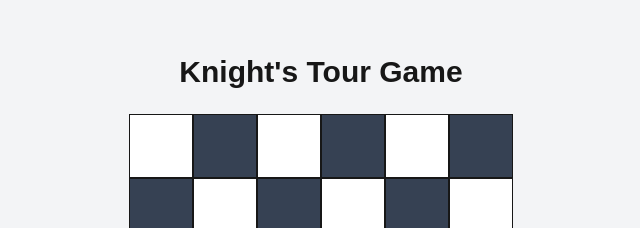
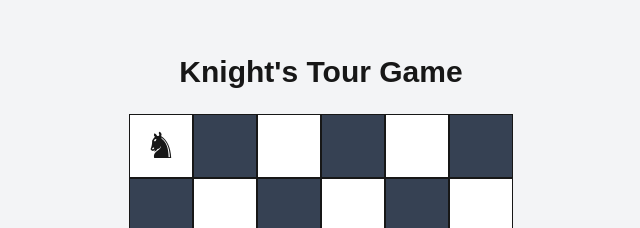
Before and after one commit to AnnieChi1020/knight-tour-game, a Next.js app: page /game in a window 1280 px wide. Shown: the part 124-352 px from the top of the page, without its empty margins (319-959 px from the left). Built offline with nearby package versions, Linux system fonts and the light colour scheme.

Commit message:
feat: display knight on the board at initial position (0,0)

```diff
--- a/src/app/game/components/Board.tsx
+++ b/src/app/game/components/Board.tsx
@@ -1,6 +1,11 @@
 "use client";
 
-export default function Board({ size = 6 }: { size?: number }) {
+type Props = {
+  size?: number;
+  knightPosition: { row: number; col: number };
+};
+
+export default function Board({ size = 6, knightPosition }: Props) {
   const cells = Array.from({ length: size * size }, (_, i) => i);
 
   return (
@@ -11,18 +16,22 @@ export default function Board({ size = 6 }: { size?: number }) {
         gridTemplateRows: `repeat(${size}, 64px)`,
       }}
     >
-      {cells.map((cell, index) => {
+      {cells.map((_, index) => {
         const row = Math.floor(index / size);
         const col = index % size;
         const isDark = (row + col) % 2 === 1;
+        const isKnight =
+          knightPosition.row === row && knightPosition.col === col;
 
         return (
           <div
             key={index}
-            className={`w-16 h-16 border ${
+            className={`w-16 h-16 border flex items-center justify-center text-4xl ${
               isDark ? "bg-gray-700" : "bg-white"
             }`}
-          />
+          >
+            {isKnight ? "♞" : ""}
+          </div>
         );
       })}
     </div>
--- a/src/app/game/page.tsx
+++ b/src/app/game/page.tsx
@@ -1,10 +1,15 @@
+"use client";
+
+import { useState } from "react";
 import Board from "./components/Board";
 
 export default function GamePage() {
+  const [knightPosition, setKnightPosition] = useState({ row: 0, col: 0 });
+
   return (
     <main className="flex min-h-screen flex-col items-center justify-center gap-6 bg-gray-100">
       <h1 className="text-3xl font-bold">Knight&apos;s Tour Game</h1>
-      <Board size={6} />
+      <Board size={6} knightPosition={knightPosition} />
     </main>
   );
 }
```
